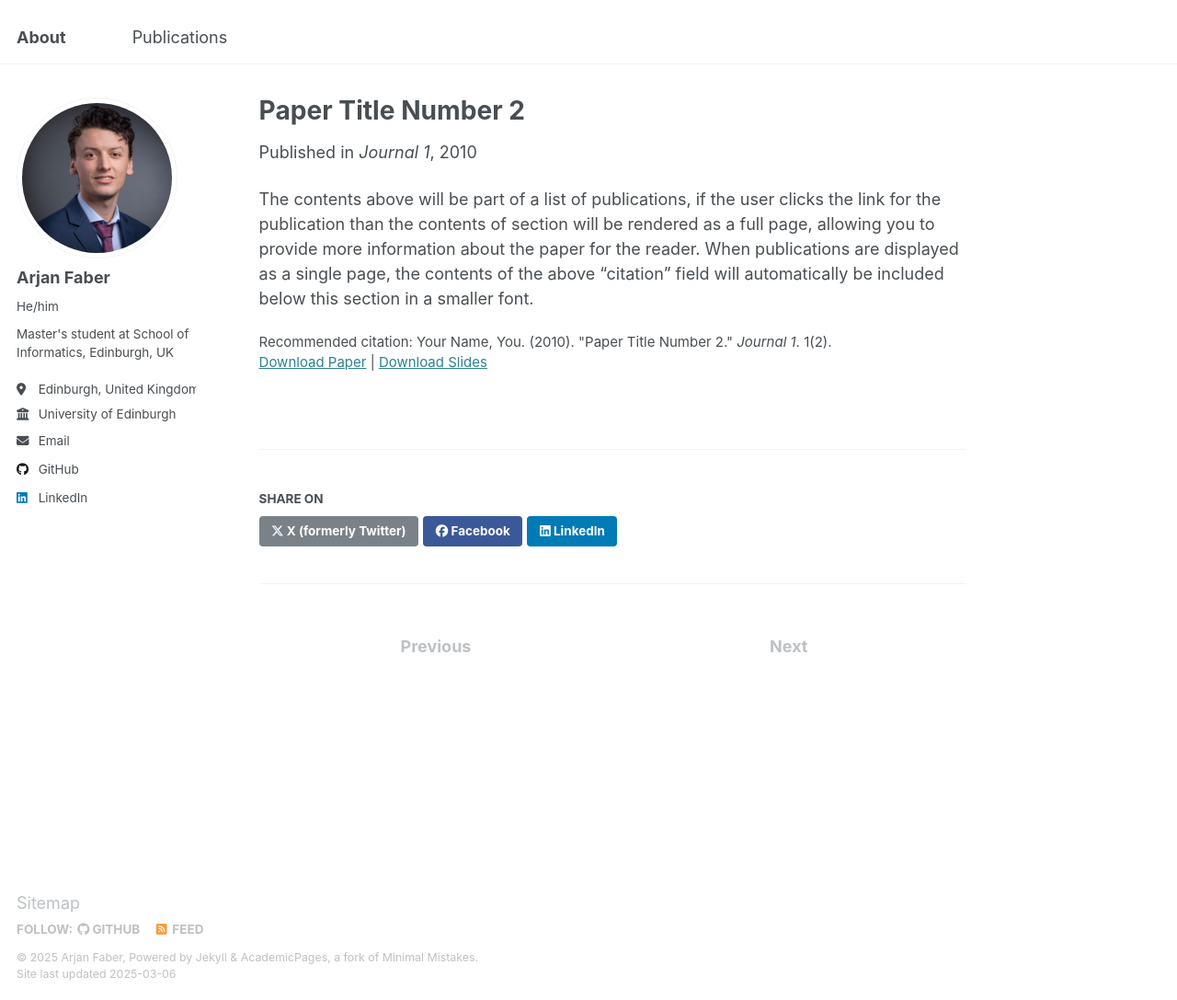
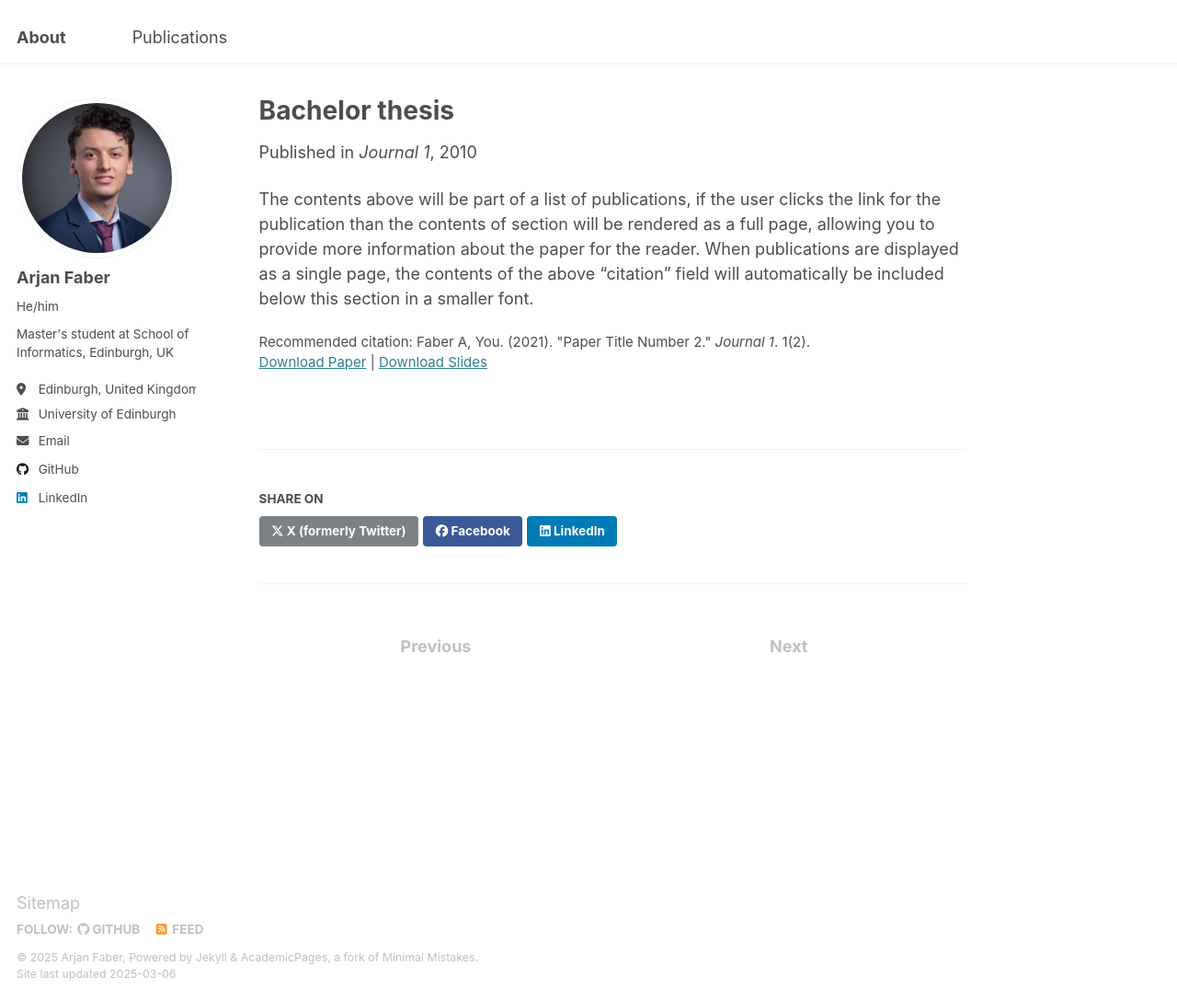
Before and after one commit to ArjFaber/arjfaber.github.io, a Jekyll site: the page built from _publications/2010-10-01-paper-title-number-2.md, in a window 1280 px wide and 1087 px high. Shown: the whole window at 92% size. Built offline with Jekyll 4.4.1, drawn with Linux system fonts in a browser that asks for light colours; a file with an impossible date is left out.

Commit message:
Update 2010-10-01-paper-title-number-2.md

```diff
--- a/_publications/2010-10-01-paper-title-number-2.md
+++ b/_publications/2010-10-01-paper-title-number-2.md
@@ -1,14 +1,14 @@
 ---
-title: "Paper Title Number 2"
+title: "Bachelor thesis"
 collection: publications
 category: manuscripts
 permalink: /publication/2010-10-01-paper-title-number-2
-excerpt: 'This paper is about the number 2. The number 3 is left for future work.'
+excerpt: 'This paper compares machine learning methods for proxying credit spreads.'
 date: 2010-10-01
 venue: 'Journal 1'
-slidesurl: 'http://academicpages.github.io/files/slides2.pdf'
+slidesurl: 'http://academicpages.github.io/files/BSc_thesis_Arjan_Faber.pdf'
 paperurl: 'http://academicpages.github.io/files/paper2.pdf'
-citation: 'Your Name, You. (2010). &quot;Paper Title Number 2.&quot; <i>Journal 1</i>. 1(2).'
+citation: 'Faber A, You. (2021). &quot;Paper Title Number 2.&quot; <i>Journal 1</i>. 1(2).'
 ---
 
 The contents above will be part of a list of publications, if the user clicks the link for the publication than the contents of section will be rendered as a full page, allowing you to provide more information about the paper for the reader. When publications are displayed as a single page, the contents of the above "citation" field will automatically be included below this section in a smaller font.
```
